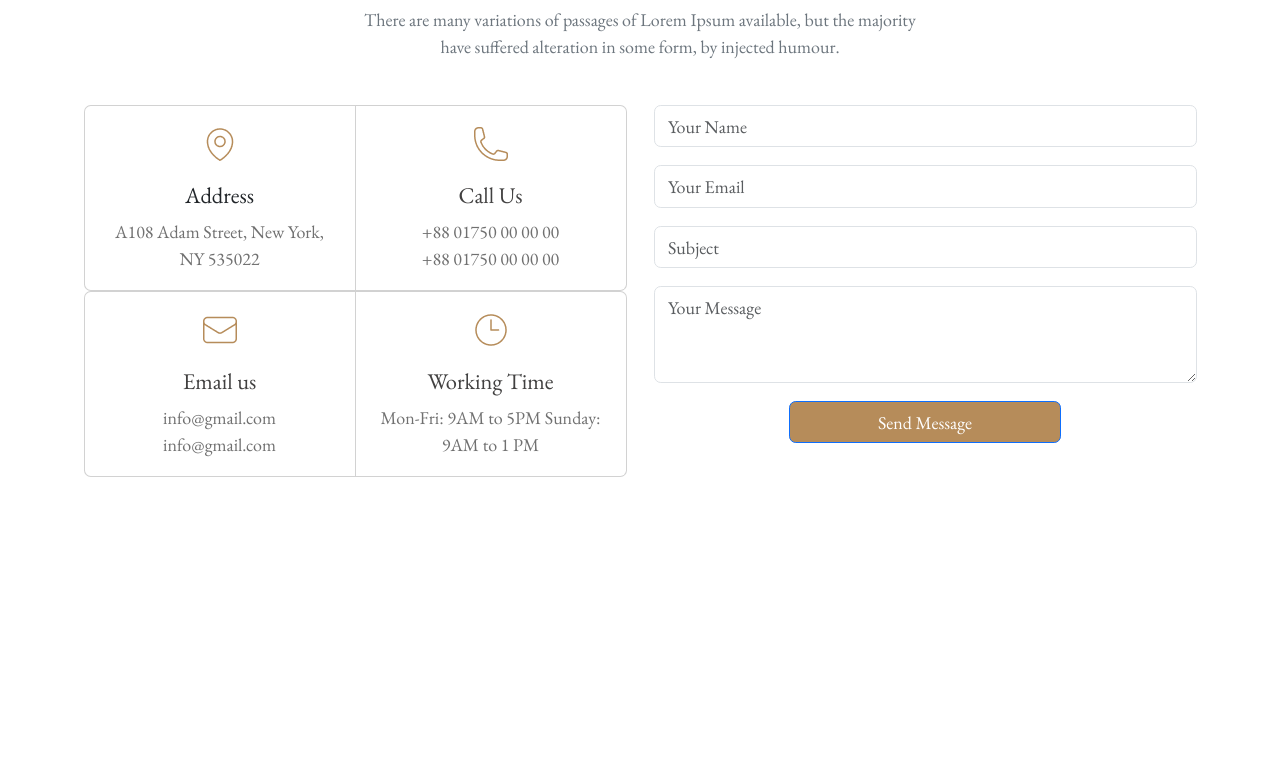
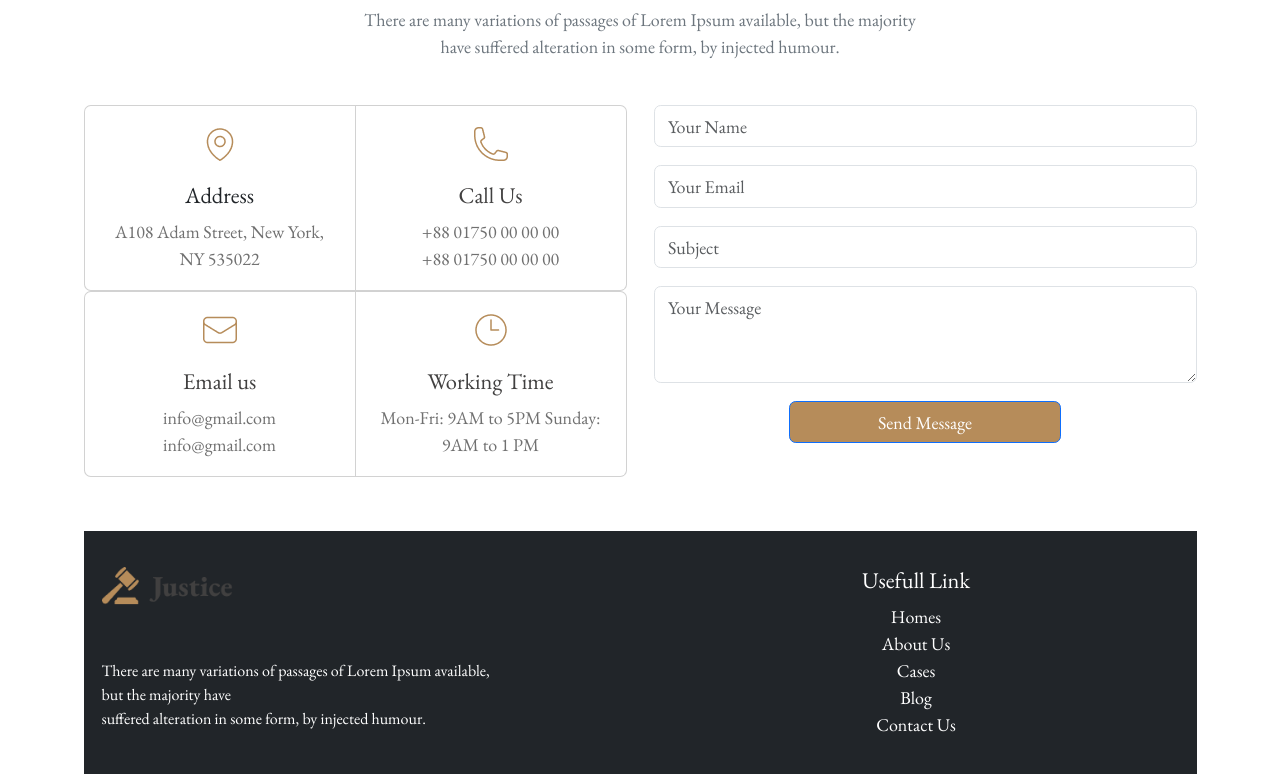
Before and after one commit to NaimunNahar14/legal-house, a plain HTML site: page index.html in a window 1280 px wide. Shown: the part 3346-4120 px from the top of the page. Before the commit the page ends 3877 px from the top, so only its background shows below. Drawn offline with nearby package versions, Linux system fonts and the light colour scheme.

Commit message:
add new html

```diff
--- a/index.html
+++ b/index.html
@@ -297,7 +297,7 @@
                     <textarea class="form-control" id="exampleFormControlTextarea1" rows="3"
                     placeholder="Your Message"></textarea>
                   </div>
-                  <div class="d-grid gap-2 col-6 mx-auto">
+                  <div class="d-grid gap-2 col-6 mx-auto mb-2">
                     <button class="btn btn-primary" type="button">Send Message</button>
                   </div>
             </div>
@@ -305,7 +305,28 @@
 
        </section>
   </main>
+<footer class="text-bg-dark p-3">
+    <div class="row row-cols-1 row-cols-md-2 mt-3">
+<div class="col">
+<img src="./images/Group 2.png"class="w-25 mb-5 mx-auto img-top" alt="">
+<p class="text-title">There are many variations of passages of Lorem Ipsum available,<br> but the majority have
+    <br> suffered alteration in some form, by injected humour.</p>
+</div>
+<div class="col text-center">
+<h5 class=".text-title">Usefull Link</h5>
+<p>Homes
+    <br>
+    About Us
+    <br>
+    Cases
+    <br>
+    Blog
+    <br>
+    Contact Us</p>
+</div>
+</div>
 
+</footer>
  <script src="https://cdn.jsdelivr.net/npm/bootstrap@5.3.0-alpha1/dist/js/bootstrap.bundle.min.js" integrity="sha384-w76AqPfDkMBDXo30jS1Sgez6pr3x5MlQ1ZAGC+nuZB+EYdgRZgiwxhTBTkF7CXvN" crossorigin="anonymous"></script>
   </body>
 </html>
--- a/styles/justice.css
+++ b/styles/justice.css
@@ -10,11 +10,7 @@ color: #FFFFFF;
 
 
 }
-/* .card-img-overlay{
-    display: flex;
-    justify-content: center;
-    align-items: center;
-} */
+
 .banner-img-1{
    background-image: linear-gradient(180deg, #111111 0%, rgba(17, 17, 17, 0) 100%), url("../images/Rectangle\ 4.png");
     width:100%;
```
